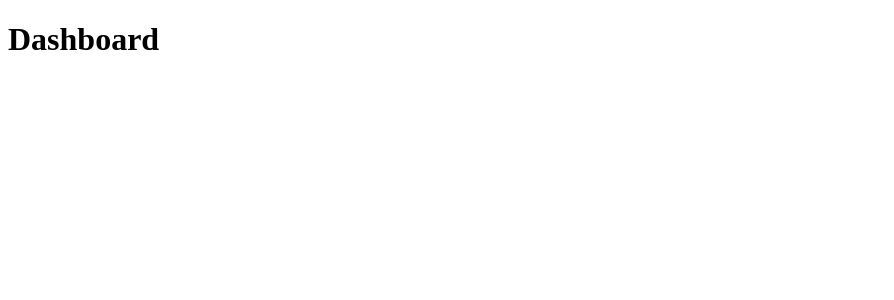
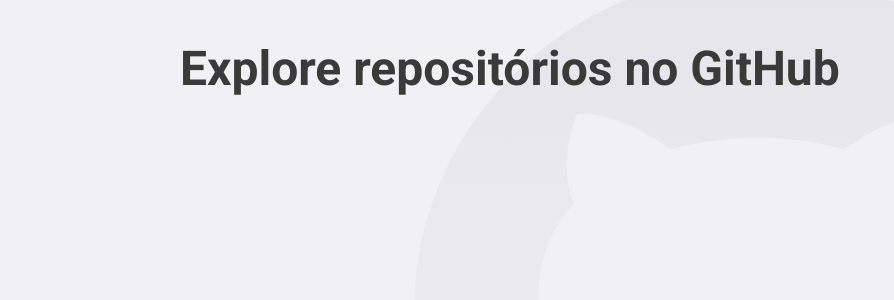
Before and after one commit to SammuelGR/github-explorer, a React (Create React App) app: page / in a window 1280 px wide. Shown: the top 300 px of the page, without its empty margins (0-894 px from the left). Built offline with nearby package versions, Linux system fonts and the light colour scheme.

Commit message:
implements styled components
creates global styles using styled components

```diff
--- a/package.json
+++ b/package.json
@@ -20,6 +20,7 @@
 		"react-dom": "^16.13.1",
 		"react-router-dom": "^5.2.0",
 		"react-scripts": "3.4.1",
+		"styled-components": "^5.1.1",
 		"typescript": "~3.7.2"
 	},
 	"scripts": {
@@ -42,6 +43,7 @@
 	},
 	"devDependencies": {
 		"@types/react-router-dom": "^5.1.5",
+		"@types/styled-components": "^5.1.1",
 		"eslint": "^6.8.0",
 		"eslint-config-prettier": "^6.11.0",
 		"eslint-import-resolver-typescript": "^2.0.0",
--- a/public/index.html
+++ b/public/index.html
@@ -4,7 +4,13 @@
 		<meta charset="utf-8" />
 		<meta name="viewport" content="width=device-width, initial-scale=1" />
 		<meta name="theme-color" content="#3A3A3A" />
+
 		<title>GitHub Explorer</title>
+
+		<link
+			href="https://fonts.googleapis.com/css2?family=Roboto:wght@400;700&display=swap"
+			rel="stylesheet"
+		/>
 	</head>
 	<body>
 		<noscript>You need to enable JavaScript to run this app.</noscript>
--- a/src/App.tsx
+++ b/src/App.tsx
@@ -1,12 +1,16 @@
 import React from 'react';
 import { BrowserRouter } from 'react-router-dom';
 
+import GlobalStyle from './styles/global';
 import Routes from './routes';
 
 const App: React.FC = () => (
-	<BrowserRouter>
-		<Routes />
-	</BrowserRouter>
+	<>
+		<BrowserRouter>
+			<Routes />
+		</BrowserRouter>
+		<GlobalStyle />
+	</>
 );
 
 export default App;
--- a/src/pages/Dashboard/index.tsx
+++ b/src/pages/Dashboard/index.tsx
@@ -1,7 +1,9 @@
 import React from 'react';
 
+import { Title } from './styles';
+
 const Dashboard: React.FC = () => {
-	return <h1>Dashboard</h1>;
+	return <Title>Explore repositórios no GitHub</Title>;
 };
 
 export default Dashboard;
--- /dev/null
+++ b/src/pages/Dashboard/styles.ts
@@ -0,0 +1,6 @@
+import styled from 'styled-components';
+
+export const Title = styled.h1`
+	font-size: 48px;
+	color: #3a3a3a;
+`;
--- /dev/null
+++ b/src/styles/global.ts
@@ -0,0 +1,31 @@
+import { createGlobalStyle } from 'styled-components';
+
+import githubBackground from '../assets/github-background.svg';
+
+export default createGlobalStyle`
+	* {
+		margin: 0;
+		padding: 0;
+		outline: 0;
+		box-sizing: border-box;
+	}
+
+	body {
+		background: #f0f0f5 url(${githubBackground}) no-repeat 70% top;
+		-webkit-font-smoothing: antialiased;
+	}
+
+	body, input, button {
+		font: 16px Roboto, sans-serif;
+	}
+
+	#root {
+		max-width: 960px;
+		margin: 0 auto;
+		padding: 40px 20px;
+	}
+
+	button {
+		cursor: pointer;
+	}
+`;
```
Also changed, not shown: src/assets/github-background.svg (added), 1 other file (tests, documents, lock files or other folders). Lines whose indentation alone changed are shown as unchanged.
